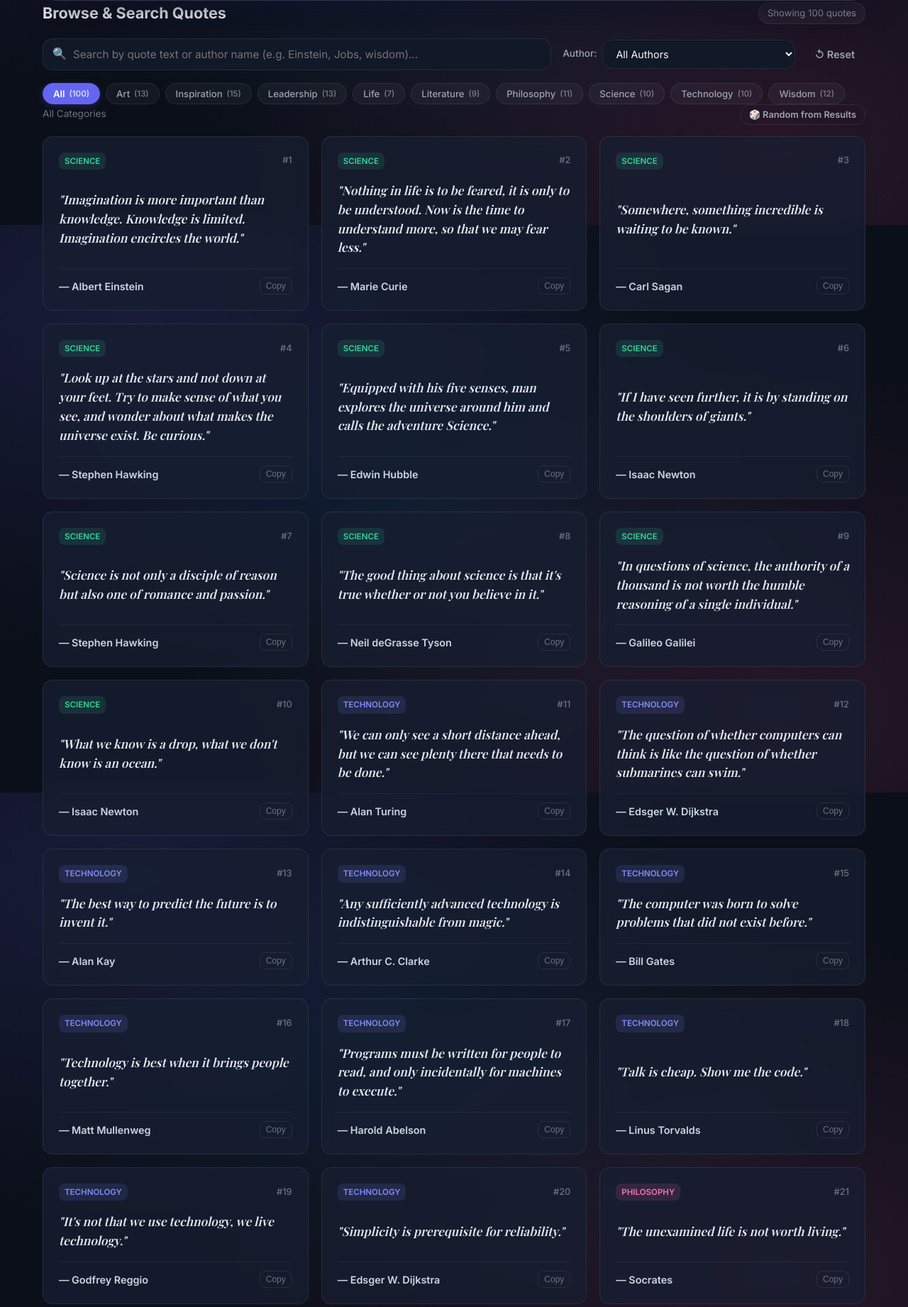
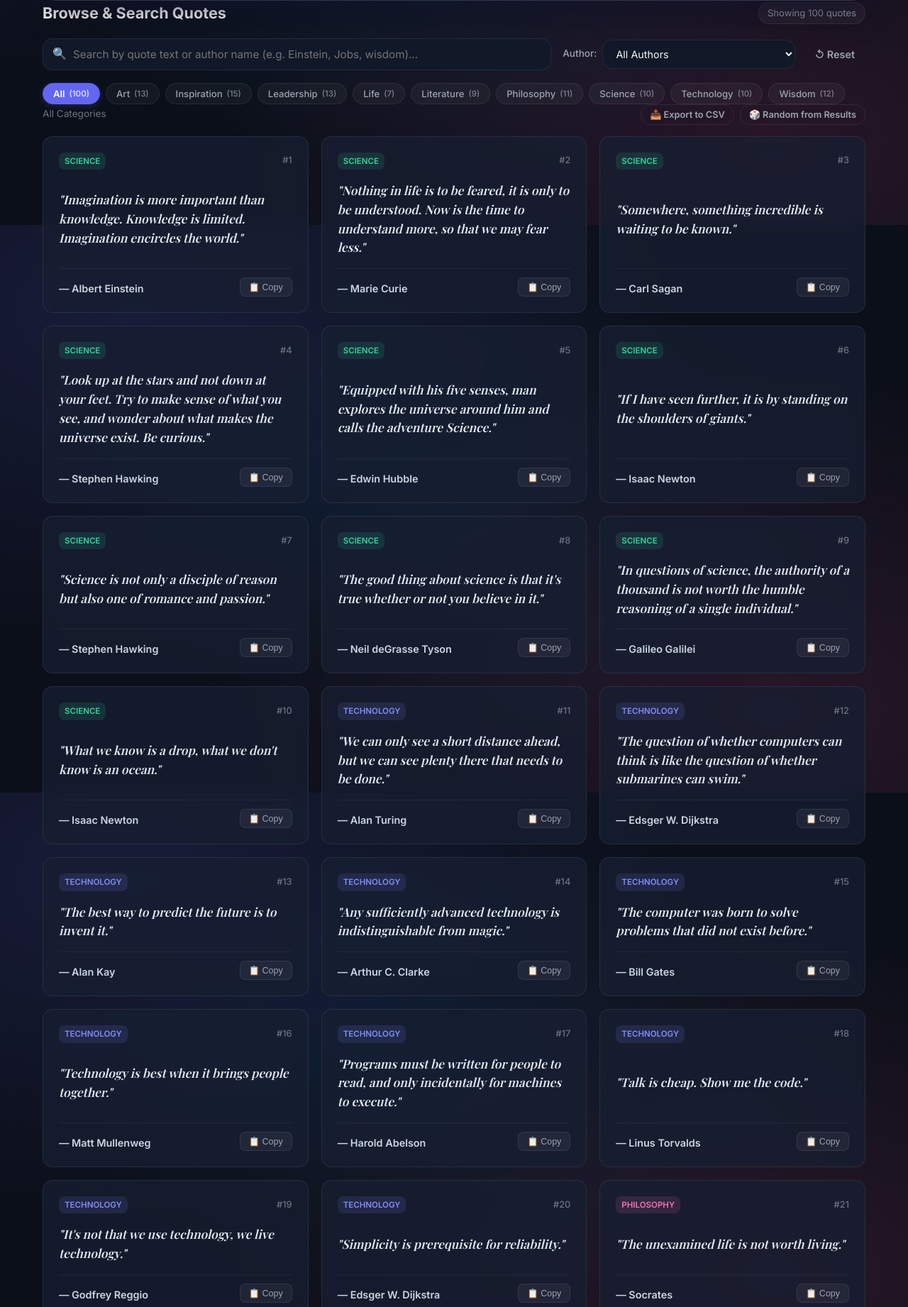
Before and after one commit to indiestartup79/Krishana-famous-quotes, a Flask app: page / in a window 1280 px wide. Shown: the part 483-2325 px from the top of the page at 71% size. Run offline with Flask 2, Linux system fonts and the light colour scheme; some web fonts are replaced.

Commit message:
feat: add copy button on every quote card and CSV export utility

```diff
--- a/app.py
+++ b/app.py
@@ -1,8 +1,10 @@
 #!/usr/bin/env python3
+import csv
+import io
 import json
 import os
 import random
-from flask import Flask, render_template, request, jsonify
+from flask import Flask, render_template, request, jsonify, Response
 
 app = Flask(__name__)
 
@@ -75,6 +77,47 @@ def get_quotes():
         "quotes": results
     })
 
+@app.route("/api/quotes/export", methods=["GET"])
+def export_quotes_csv():
+    """Exports matching quotes as a downloadable CSV file."""
+    search_query = request.args.get("search", "").strip().lower()
+    category = request.args.get("category", "").strip().lower()
+    author = request.args.get("author", "").strip().lower()
+
+    results = QUOTES
+
+    if category and category != "all":
+        results = [q for q in results if q["category"].lower() == category]
+
+    if author:
+        results = [q for q in results if author in q["author"].lower()]
+
+    if search_query:
+        results = [
+            q for q in results
+            if search_query in q["quote"].lower() or search_query in q["author"].lower()
+        ]
+
+    output = io.StringIO()
+    writer = csv.writer(output)
+    writer.writerow(["ID", "Quote", "Author", "Category", "Tags"])
+    for q in results:
+        writer.writerow([
+            q.get("id"),
+            q.get("quote"),
+            q.get("author"),
+            q.get("category"),
+            "; ".join(q.get("tags", []))
+        ])
+
+    category_slug = category if (category and category != "all") else "all"
+    filename = f"quotes-{category_slug}.csv"
+    return Response(
+        "\ufeff" + output.getvalue(),
+        mimetype="text/csv",
+        headers={"Content-Disposition": f"attachment; filename={filename}"}
+    )
+
 @app.route("/api/categories", methods=["GET"])
 def get_categories():
     """Returns a list of unique categories and their quote counts."""
--- a/static/css/style.css
+++ b/static/css/style.css
@@ -539,8 +539,17 @@ kbd {
   display: flex;
   justify-content: space-between;
   align-items: center;
+  flex-wrap: wrap;
+  gap: 10px;
   font-size: 0.85rem;
   color: var(--text-muted);
+}
+
+.grid-toolbar-actions {
+  display: flex;
+  align-items: center;
+  gap: 8px;
+  flex-wrap: wrap;
 }
 
 .quotes-grid {
@@ -609,19 +618,32 @@ kbd {
 }
 
 .card-copy-btn {
-  background: transparent;
+  background: rgba(255, 255, 255, 0.05);
   border: 1px solid var(--border-color);
-  color: var(--text-muted);
+  color: var(--text-secondary);
   border-radius: var(--radius-sm);
-  padding: 4px 8px;
-  font-size: 0.75rem;
+  padding: 5px 12px;
+  font-size: 0.78rem;
+  font-weight: 500;
   cursor: pointer;
   transition: all 0.2s ease;
+  display: inline-flex;
+  align-items: center;
+  gap: 4px;
 }
 
 .card-copy-btn:hover {
   color: var(--text-primary);
   border-color: var(--accent-primary);
+  background: rgba(99, 102, 241, 0.15);
+  transform: translateY(-1px);
+}
+
+.card-copy-btn.copied {
+  color: #34d399;
+  border-color: #34d399;
+  background: rgba(52, 211, 153, 0.18);
+  font-weight: 600;
 }
 
 /* ==========================================================================
--- a/static/js/app.js
+++ b/static/js/app.js
@@ -39,6 +39,7 @@
 
     resultsCount: document.getElementById('results-count'),
     activeFilterSummary: document.getElementById('active-filter-summary'),
+    btnExportCsv: document.getElementById('btn-export-csv'),
     btnRandomFromResults: document.getElementById('btn-random-from-results'),
     quotesGrid: document.getElementById('quotes-grid'),
     emptyState: document.getElementById('empty-state'),
@@ -191,12 +192,14 @@
       el.emptyState.hidden = false;
       el.resultsCount.textContent = '0 quotes found';
       el.btnRandomFromResults.disabled = true;
+      if (el.btnExportCsv) el.btnExportCsv.disabled = true;
       return;
     }
 
     el.quotesGrid.hidden = false;
     el.emptyState.hidden = true;
     el.btnRandomFromResults.disabled = false;
+    if (el.btnExportCsv) el.btnExportCsv.disabled = false;
     el.resultsCount.textContent = `Showing ${quotes.length} quote${quotes.length === 1 ? '' : 's'}`;
 
     const fragment = document.createDocumentFragment();
@@ -215,15 +218,21 @@
         </blockquote>
         <div class="card-bottom">
           <span class="card-author-name">— ${escapeHtml(quote.author)}</span>
-          <button type="button" class="card-copy-btn" title="Copy this quote">Copy</button>
+          <button type="button" class="card-copy-btn" title="Copy this quote to clipboard">📋 Copy</button>
         </div>
       `;
 
       // Copy button on individual card
       const copyBtn = card.querySelector('.card-copy-btn');
-      copyBtn.addEventListener('click', (e) => {
+      copyBtn.addEventListener('click', async (e) => {
         e.stopPropagation();
-        copyQuoteToClipboard(quote);
+        await copyQuoteToClipboard(quote);
+        copyBtn.textContent = '✓ Copied!';
+        copyBtn.classList.add('copied');
+        setTimeout(() => {
+          copyBtn.textContent = '📋 Copy';
+          copyBtn.classList.remove('copied');
+        }, 1500);
       });
 
       // Clicking card sets it as the hero quote
@@ -304,8 +313,54 @@
     }
   }
 
+  // --- Export to CSV ---
+  function exportToCsv() {
+    const quotesToExport = state.displayedQuotes || [];
+    if (quotesToExport.length === 0) {
+      showToast('No quotes to export.');
+      return;
+    }
+
+    // CSV Header row
+    const headers = ['ID', 'Quote', 'Author', 'Category', 'Tags'];
+
+    // Escape and format CSV rows
+    const rows = quotesToExport.map(q => {
+      const id = q.id;
+      const quote = `"${(q.quote || '').replace(/"/g, '""')}"`;
+      const author = `"${(q.author || '').replace(/"/g, '""')}"`;
+      const category = `"${(q.category || '').replace(/"/g, '""')}"`;
+      const tags = `"${((q.tags || []).join('; ')).replace(/"/g, '""')}"`;
+      return [id, quote, author, category, tags].join(',');
+    });
+
+    // Prepend UTF-8 BOM so Excel opens special characters cleanly
+    const csvContent = '\uFEFF' + [headers.join(','), ...rows].join('\r\n');
+    const blob = new Blob([csvContent], { type: 'text/csv;charset=utf-8;' });
+    const url = URL.createObjectURL(blob);
+
+    const categoryTag = state.activeCategory !== 'all' ? state.activeCategory.toLowerCase() : 'all';
+    const dateStr = new Date().toISOString().slice(0, 10);
+    const filename = `quotes-${categoryTag}-${dateStr}.csv`;
+
+    const a = document.createElement('a');
+    a.href = url;
+    a.download = filename;
+    document.body.appendChild(a);
+    a.click();
+    document.body.removeChild(a);
+    URL.revokeObjectURL(url);
+
+    showToast(`Exported ${quotesToExport.length} quotes to ${filename} 📥`);
+  }
+
   // --- Event Handlers & Bindings ---
   function setupEventListeners() {
+    // Export CSV button
+    if (el.btnExportCsv) {
+      el.btnExportCsv.addEventListener('click', exportToCsv);
+    }
+
     // New Random Quote button
     el.btnNextRandom.addEventListener('click', () => {
       fetchRandomQuote({
--- a/templates/index.html
+++ b/templates/index.html
@@ -117,9 +117,14 @@
       <section class="quotes-grid-section" aria-label="Search Results">
         <div class="grid-toolbar">
           <span id="active-filter-summary">All Categories</span>
-          <button type="button" class="btn btn-sm btn-outline" id="btn-random-from-results" title="Pick a random quote from the current filtered results">
-            🎲 Random from Results
-          </button>
+          <div class="grid-toolbar-actions">
+            <button type="button" class="btn btn-sm btn-outline" id="btn-export-csv" title="Export matching quotes to CSV">
+              📥 Export to CSV
+            </button>
+            <button type="button" class="btn btn-sm btn-outline" id="btn-random-from-results" title="Pick a random quote from the current filtered results">
+              🎲 Random from Results
+            </button>
+          </div>
         </div>
 
         <div class="quotes-grid" id="quotes-grid">
```
Also changed, not shown: tests/test_app.py (+18 -0 lines), README.md.
